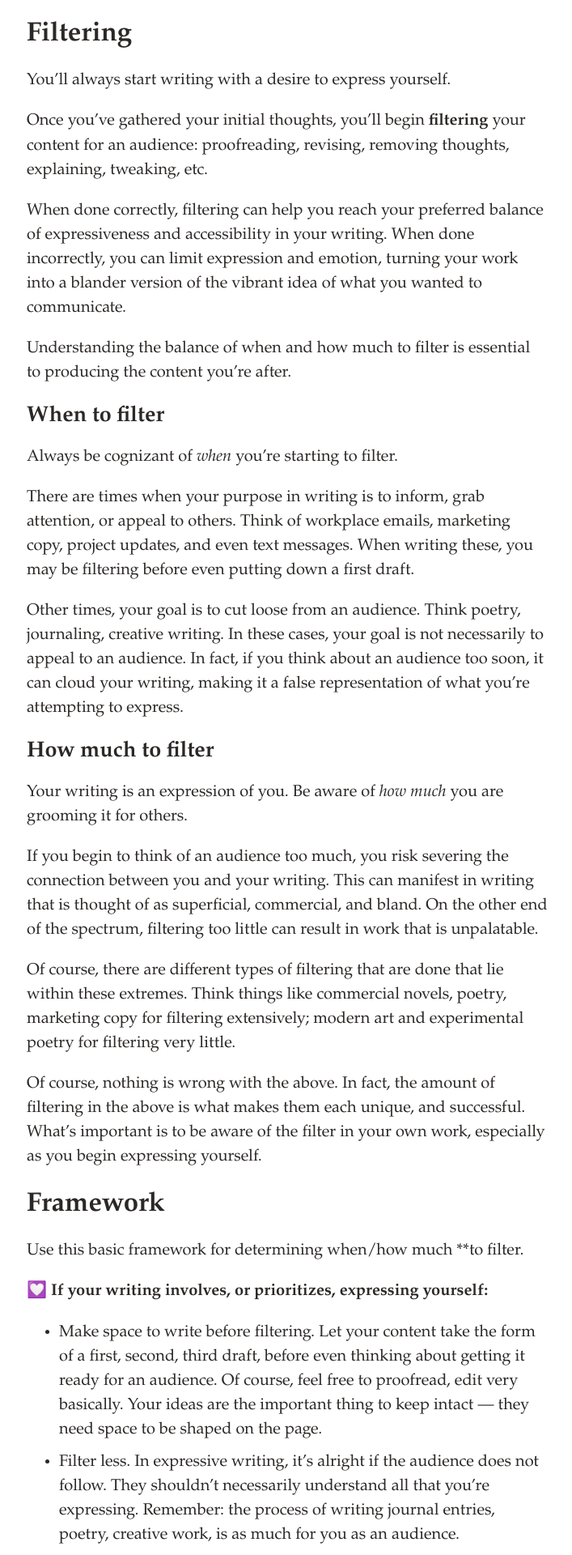
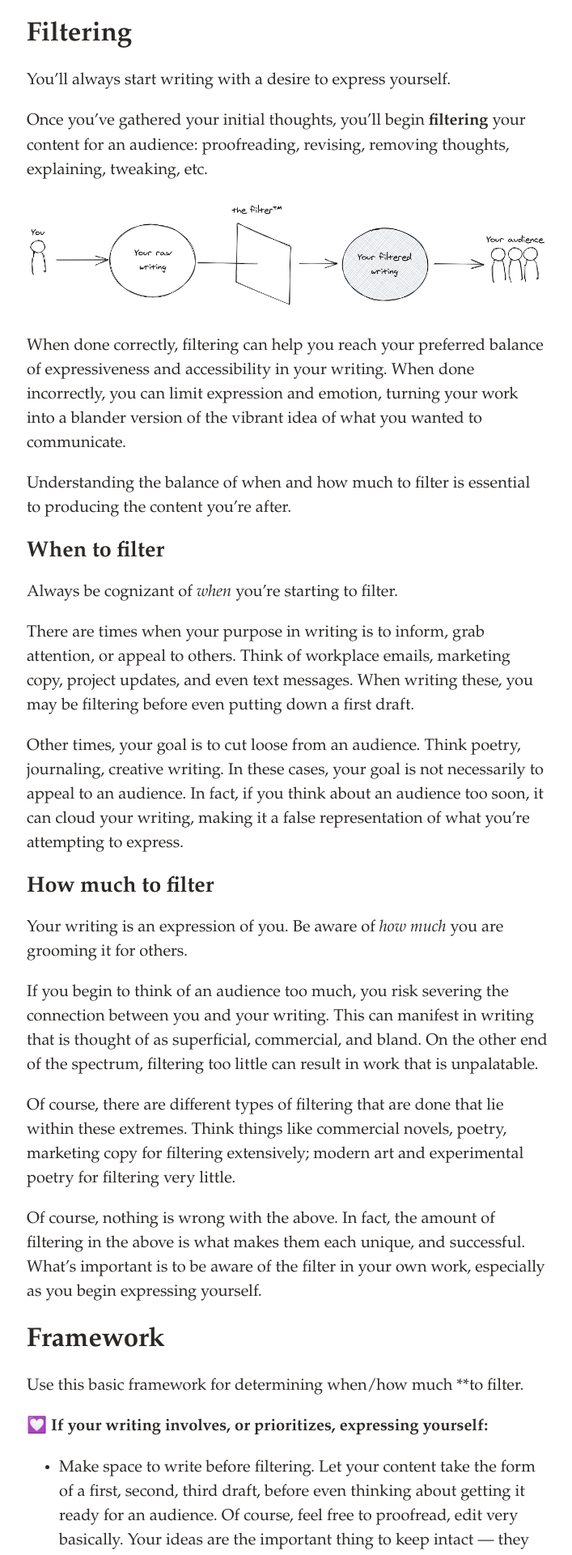
Before and after one commit to svvchen/nervxious, a Jekyll site: the page built from _posts/2020-09-09-filter.markdown, in a window 1280 px wide. Shown: the part 589-2509 px from the top of the page at 81% size, without its empty margins (285-992 px from the left). Built offline with Jekyll 4.4.1, drawn with Linux system fonts in a browser that asks for light colours; comment, search, counter and statistics services are not loaded.

Commit message:
Update 2020-09-09-filter.markdown

```diff
--- a/_posts/2020-09-09-filter.markdown
+++ b/_posts/2020-09-09-filter.markdown
@@ -10,6 +10,8 @@ categories: highlights work
 You'll always start writing with a desire to express yourself.
 
 Once you've gathered your initial thoughts, you'll begin **filtering** your content for an audience: proofreading, revising, removing thoughts, explaining, tweaking, etc.
+
+![filtering diagram](https://github.com/svvchen/nervxious/blob/initial_product_post/assets/images/filter.png)
 
 When done correctly, filtering can help you reach your preferred balance of expressiveness and accessibility in your writing. When done incorrectly, you can limit expression and emotion, turning your work into a blander version of the vibrant idea of what you wanted to communicate.
 
```
